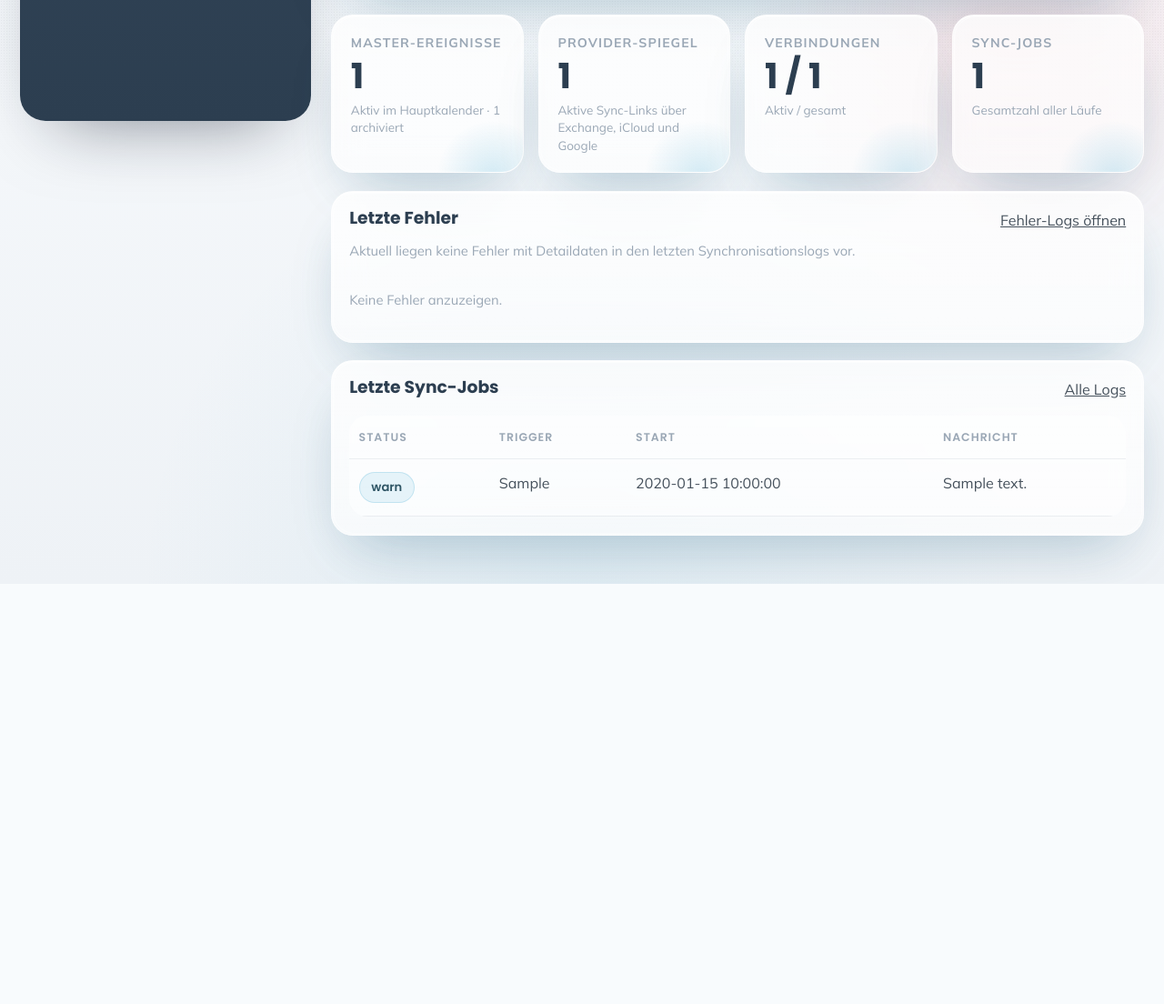
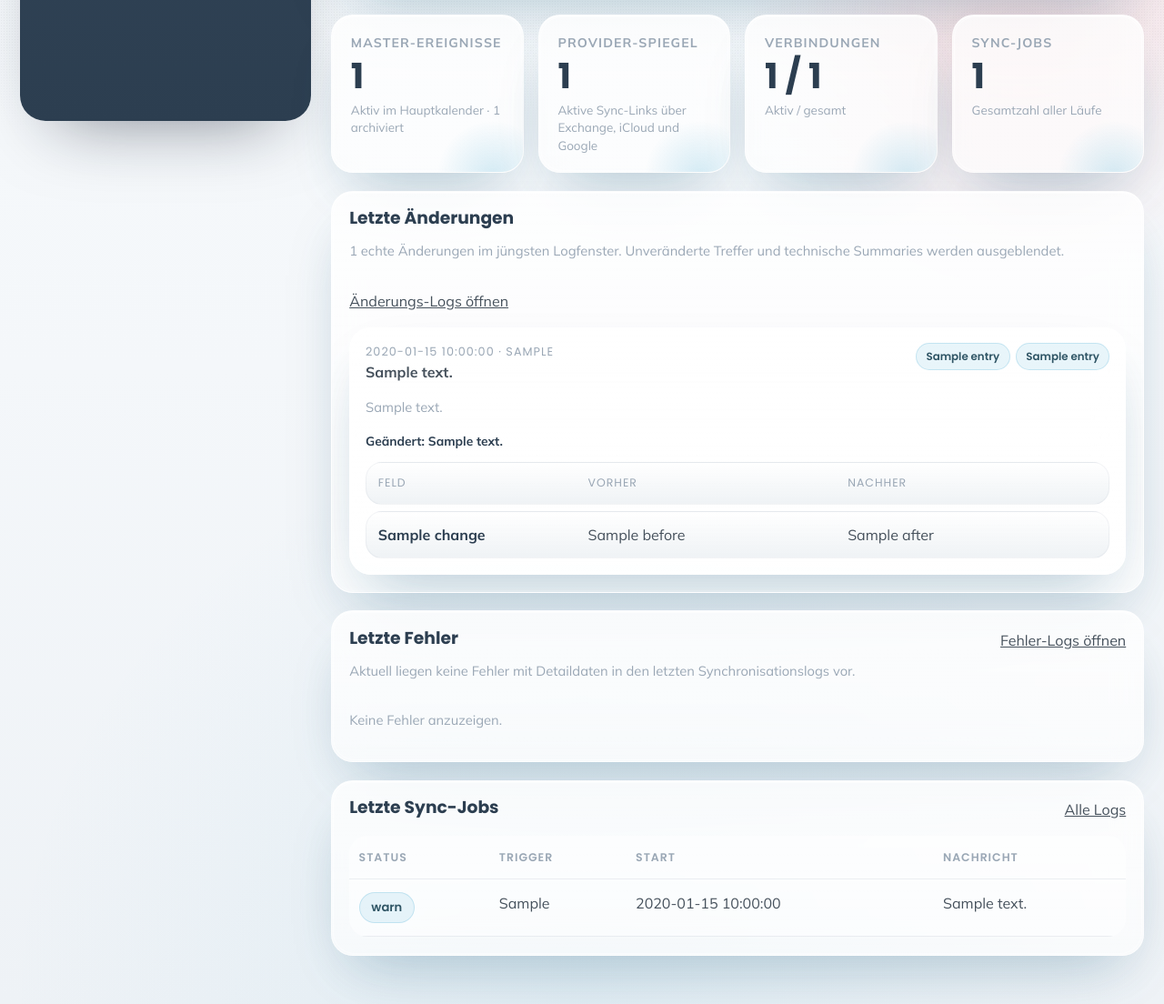
Before and after one commit to TomB3098/calendar-sync-automation, a Python web app: template webapp/templates/dashboard.html in a window 1280 px wide. Shown: the part 645-1749 px from the top of the page at 91% size. Before the commit the page ends 1287 px from the top, so only its background shows below. Run offline with Jinja, Linux system fonts and the light colour scheme; the template is opened without the code that fills it: most values are stand-ins (such as "Sample title", 1, 10 or a date in 2020).

Commit message:
Show only real changes on dashboard

```diff
--- a/webapp/templates/dashboard.html
+++ b/webapp/templates/dashboard.html
@@ -52,6 +52,63 @@
     <strong>{{ job_count }}</strong>
     <small>Gesamtzahl aller Läufe</small>
   </article>
+</section>
+
+<section class="panel">
+  <div class="panel-head">
+    <div>
+      <h3>Letzte Änderungen</h3>
+      <p class="meta-line">
+        {% if dashboard_change_count %}
+        {{ dashboard_change_count }} echte Änderungen im jüngsten Logfenster. Unveränderte Treffer und technische Summaries werden ausgeblendet.
+        {% else %}
+        Aktuell liegen keine Änderungen mit sichtbaren Vorher-/Nachher-Daten im jüngsten Logfenster vor.
+        {% endif %}
+      </p>
+    </div>
+    <a href="/app/logs">Änderungs-Logs öffnen</a>
+  </div>
+  {% if dashboard_changes %}
+  <div class="log-stream">
+    {% for entry in dashboard_changes %}
+    <article class="log-line">
+      <div class="log-head">
+        <div>
+          <div class="log-meta">{{ entry.created_at }}{% if entry.triggered_by %} · {{ entry.triggered_by }}{% endif %}</div>
+          <strong>{{ entry.message }}</strong>
+        </div>
+        <div class="log-tags">
+          <span class="status-pill log-pill">{{ entry.provider_label }}</span>
+          <span class="status-pill log-pill">{{ entry.action_label }}</span>
+          {% if entry.has_sync_id %}<span class="status-pill log-pill">{{ entry.sync_id }}</span>{% endif %}
+        </div>
+      </div>
+      {% if entry.detail_line and entry.detail_line != entry.message %}
+      <p class="meta-line">{{ entry.detail_line }}</p>
+      {% endif %}
+      {% if entry.change_summary %}
+      <p class="change-summary">Geändert: {{ entry.change_summary }}</p>
+      <div class="change-table">
+        <div class="change-row change-head">
+          <span>Feld</span>
+          <span>Vorher</span>
+          <span>Nachher</span>
+        </div>
+        {% for change in entry.changes %}
+        <div class="change-row">
+          <span class="change-label">{{ change.label }}</span>
+          <span class="change-value">{{ change.before }}</span>
+          <span class="change-value">{{ change.after }}</span>
+        </div>
+        {% endfor %}
+      </div>
+      {% endif %}
+    </article>
+    {% endfor %}
+  </div>
+  {% else %}
+  <p class="meta-line">Keine Änderungen anzuzeigen.</p>
+  {% endif %}
 </section>
 
 <section class="panel">
```
Also changed, not shown: test_webapp_core.py (+57 -0 lines), webapp/main.py (+22 -3 lines).
